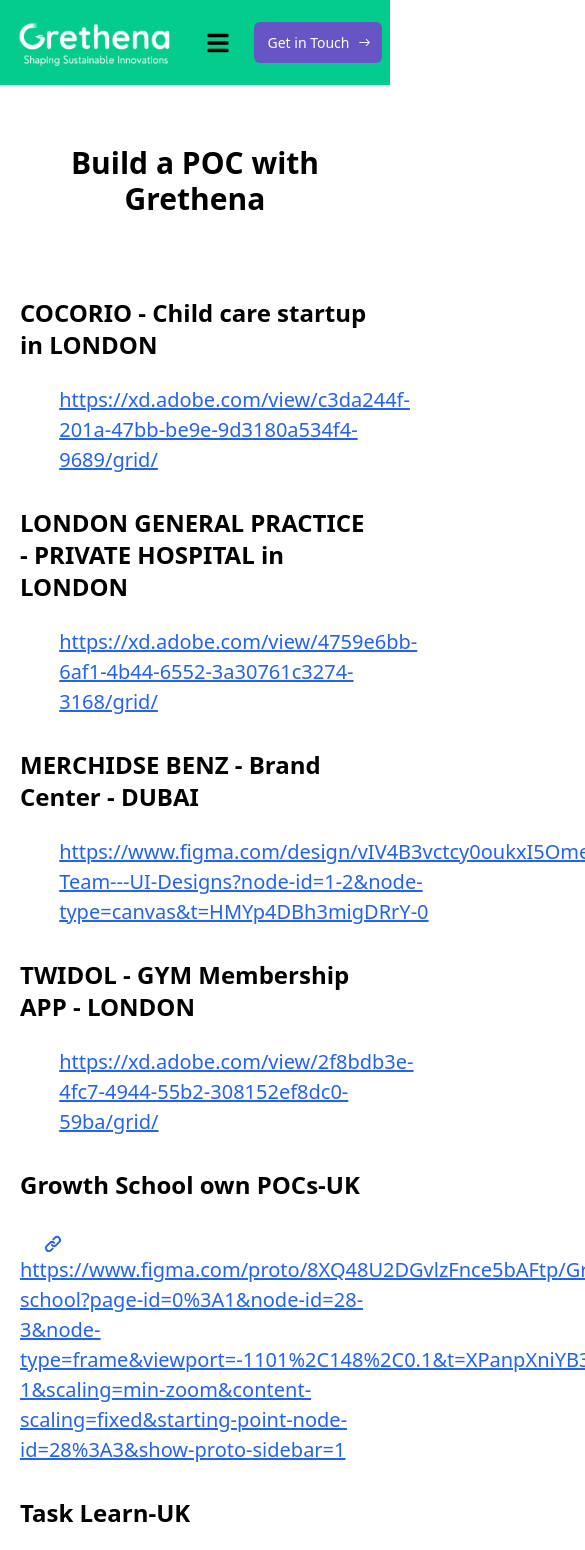
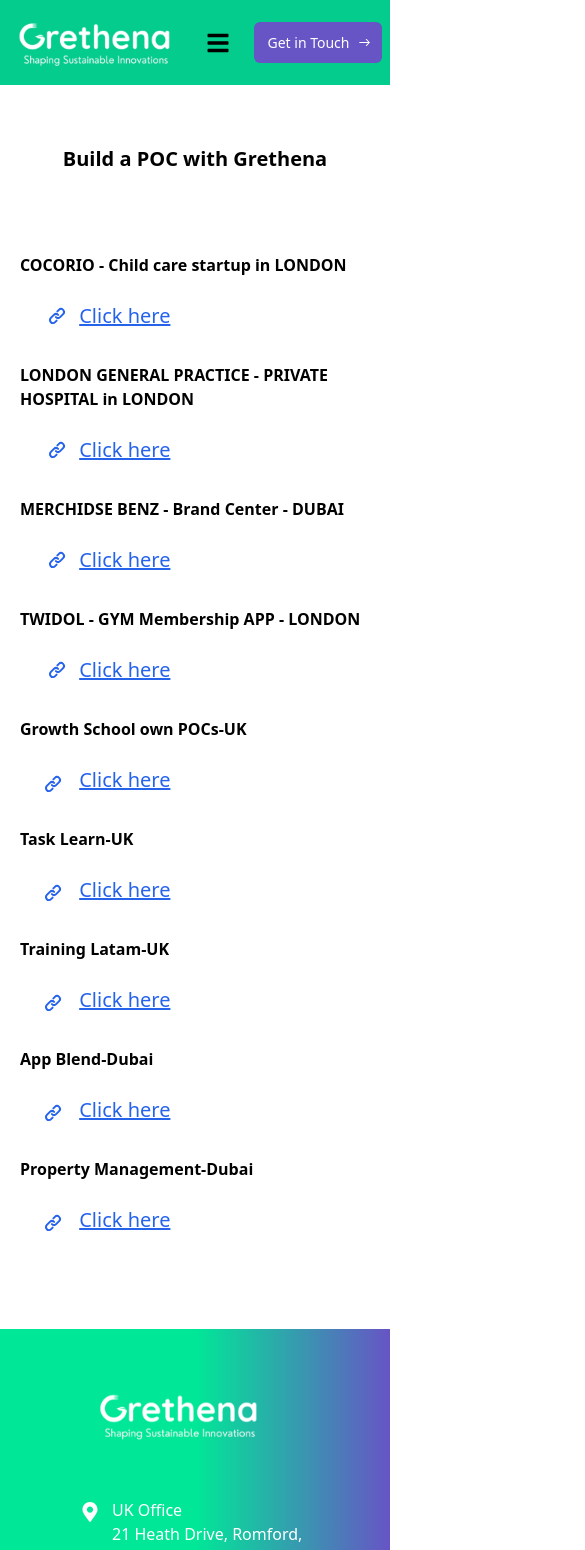
Before and after one commit to Ajithkumar-Kanagasabai/Grethena_New, a Next.js app: page /Startups/poc_case_studies in a window 390 px wide. Shown: the top 1550 px of the page, 585 px wide, since content can reach past the window. Built offline with nearby package versions, Linux system fonts and the light colour scheme.

Commit message:
link_layout

```diff
--- a/src/pages/Startups/mvp.tsx
+++ b/src/pages/Startups/mvp.tsx
@@ -13,7 +13,7 @@
     <div>
       <Header />
       <div className="min-h-[700px] px-8">
-        <div className="lg:flex  gap-x-7 items-center">
+        <div className="lg:flex gap-x-7 items-center">
           <div>
             <Image
               src={mvpImage2}
@@ -21,7 +21,7 @@
               alt="mvp"
             />
           </div>
-          <div className="w-[80%] mt-4 relative">
+          <div className="lg:w-[80%] mt-4 relative">
             <h1 className="text-3xl font-Quicksand font-semibold">
               Build an MVP in 8 Weeks with Grethena
             </h1>
@@ -31,7 +31,7 @@
               and engagement. Join a community of successful founders who have
               taken their first step with Grethena.
             </p>
-            <div className="mt-5  lg:absolute left-0 flex gap-x-2 items-center  bg-gradient-to-r from-[#FF7369] to-[#FFB06D] p-2 text-white rounded-md font-medium w-[43%] md:w-[20%] text-nowrap  ">
+            <div className="mt-5  lg:absolute left-0 flex gap-x-2 items-center  bg-gradient-to-r from-[#FF7369] to-[#FFB06D] p-2 text-white rounded-md font-medium w-[33%] md:w-[22%] lg:w-[20%]   ">
               <Link className="" href={"/Startups/mvp_case_studies"}>
                 View Case Studies
               </Link>
--- a/src/pages/Startups/mvp_case_studies.tsx
+++ b/src/pages/Startups/mvp_case_studies.tsx
@@ -9,13 +9,16 @@
   return (
     <>
       <Header />
-      <div className="p-5">
-        <h1 className="text-center text-3xl font-bold mt-10 ">
+      <div className="p-5 px-9 min-h-[700px] container">
+        <h1 className="text-center lg:text-3xl md:text-3xl text-2xl font-bold mt-10  ">
           Build a MVP with Grethena
         </h1>
         <div className="mt-20 mb-8">
-          <div className="text-2xl md:text-1xl font-bold mb-6  ">
-            <h1>Myco-Media streaming app, UAE</h1>
+
+          <div className="  ">
+            <h1 className="lg:text-2xl md:text-xl text-md font-bold mb-6">
+              Myco-Media streaming app, UAE
+            </h1>
           </div>
           <Link
             className=" underline ml-[1.7rem] flex items-center gap-x-3  text-blue-600 text-[20px] mb-2"
@@ -23,7 +26,7 @@
             target="blank"
           >
             <HiLink />
-            https://myco.io/
+            Click here
           </Link>
           <Link
             className=" underline ml-[1.7rem] flex items-center gap-x-3  text-blue-600 text-[20px] mb-2"
@@ -33,7 +36,7 @@
             target="blank"
           >
             <HiLink />
-            https://apps.apple.com/us/app/myco-powered-by-mcontent/id1603970931
+           Click here
           </Link>
           <Link
             className=" underline ml-[1.7rem] flex items-center gap-x-3  text-blue-600 text-[20px] mb-2"
@@ -43,10 +46,10 @@
             target="blank"
           >
             <HiLink />
-            https://play.google.com/store/apps/details?id=com.mcontent&hl=en&gl=US
+            Click here
           </Link>
 
-          <h2 className="text-2xl md:text-1xl font-bold mb-6 mt-8">
+          <h2 className="lg:text-2xl md:text-1xl font-bold mb-6 mt-8">
             United Kingdom Parking Control Utility App, UK
           </h2>
           <Link
@@ -55,7 +58,7 @@
             target="blank"
           >
             <HiLink />
-            https://www.ukparkingcontrol.com/
+            Click here
           </Link>
           <Link
             className=" underline ml-[1.7rem] flex items-center gap-x-3  text-blue-600 text-[20px] mb-2"
@@ -63,7 +66,7 @@
             target="blank"
           >
             <HiLink />
-            https://www.ukparkingcontrol.com/iticket/
+            Click here
           </Link>
           <Link
             className=" underline ml-[1.7rem] flex items-center gap-x-3  text-blue-600 text-[20px] mb-2"
@@ -73,10 +76,10 @@
             target="blank"
           >
             <HiLink />
-            https://apps.apple.com/gb/app/iticket-space-patrol-ukpc/id969471170
+           Click here
           </Link>
 
-          <h2 className="text-2xl md:text-1xl font-bold mb-6 mt-8">
+          <h2 className="lg:text-2xl md:text-1xl font-bold mb-6 mt-8">
             Eurostar(Train company), UK
           </h2>
           <Link
@@ -87,7 +90,7 @@
             target="blank"
           >
             <HiLink />
-            https://www.eurostar.com/uk-en/travel-info/your-trip/eurostar-app
+            Click here
           </Link>
         </div>
       </div>
--- a/src/pages/Startups/poc_case_studies.tsx
+++ b/src/pages/Startups/poc_case_studies.tsx
@@ -10,11 +10,11 @@
     <>
       <Header />
       <div className="p-5">
-        <h1 className="text-center text-3xl font-bold mt-10 ">
+        <h1 className="text-center lg:text-3xl md:text-3xl text-xl  font-bold mt-10 ">
           Build a POC with Grethena
         </h1>
         <div className="mt-20  mb-32">
-          <h2 className="text-2xl md:text-1xl font-bold mb-6">
+          <h2 className="lg:text-2xl md:text-xl text-md font-bold mb-6">
             COCORIO - Child care startup in LONDON
           </h2>
           <Link
@@ -25,9 +25,9 @@
             target="blank"
           >
             <HiLink size={20} />
-            https://xd.adobe.com/view/c3da244f-201a-47bb-be9e-9d3180a534f4-9689/grid/
+            Click here
           </Link>
-          <h2 className="text-2xl md:text-1xl font-bold mb-6 mt-8">
+          <h2 className="lg:text-2xl md:text-xl text-md font-bold mb-6 mt-8">
             LONDON GENERAL PRACTICE - PRIVATE HOSPITAL in LONDON
           </h2>
           <Link
@@ -38,9 +38,9 @@
             target="blank"
           >
             <HiLink />
-            https://xd.adobe.com/view/4759e6bb-6af1-4b44-6552-3a30761c3274-3168/grid/
+            Click here
           </Link>
-          <h2 className="text-2xl md:text-1xl font-bold mb-6 mt-8 ">
+          <h2 className="lg:text-2xl md:text-xl text-md font-bold mb-6 mt-8 ">
             MERCHIDSE BENZ - Brand Center - DUBAI
           </h2>
           <Link
@@ -51,9 +51,9 @@
             target="blank"
           >
             <HiLink />
-            https://www.figma.com/design/vIV4B3vctcy0oukxI5Ome8/Grethena-Team---UI-Designs?node-id=1-2&node-type=canvas&t=HMYp4DBh3migDRrY-0
+            Click here
           </Link>
-          <h2 className="text-2xl md:text-1xl font-bold mb-6 mt-8">
+          <h2 className="lg:text-2xl md:text-xl text-md font-bold mb-6 mt-8">
             TWIDOL - GYM Membership APP - LONDON
           </h2>
           <Link
@@ -64,9 +64,9 @@
             target="blank"
           >
             <HiLink />
-            https://xd.adobe.com/view/2f8bdb3e-4fc7-4944-55b2-308152ef8dc0-59ba/grid/
+            Click here
           </Link>
-          <h2 className="text-2xl md:text-1xl font-bold mb-6 mt-8">
+          <h2 className="lg:text-2xl md:text-xl text-md font-bold mb-6 mt-8">
             Growth School own POCs-UK
           </h2>
           <Link
@@ -78,10 +78,10 @@
             target="blank"
           >
             <HiLink className=" absolute  top-2 left-[-2.25rem]" />
-            https://www.figma.com/proto/8XQ48U2DGvlzFnce5bAFtp/Growth-school?page-id=0%3A1&node-id=28-3&node-type=frame&viewport=-1101%2C148%2C0.1&t=XPanpXniYB36xwxi-1&scaling=min-zoom&content-scaling=fixed&starting-point-node-id=28%3A3&show-proto-sidebar=1
+            Click here
           </Link>
 
-          <h2 className="text-2xl md:text-1xl font-bold mb-6 mt-8">
+          <h2 className="lg:text-2xl md:text-xl text-md font-bold mb-6 mt-8">
             Task Learn-UK
           </h2>
           <Link
@@ -93,9 +93,9 @@
             target="blank"
           >
             <HiLink className="absolute  top-2 left-[-2.25rem]" />
-            https://www.figma.com/proto/V5VZIGzVuLlC9rw07MPJys/Task-Learn?page-id=0%3A1&node-id=873-120&node-type=canvas&viewport=-2299%2C-360%2C0.05&t=5NNdMT5ZX6mm7bHa-1&scaling=min-zoom&content-scaling=fixed&starting-point-node-id=873%3A120
+            Click here
           </Link>
-          <h2 className="text-2xl md:text-1xl font-bold mb-6 mt-8">
+          <h2 className="lg:text-2xl md:text-xl text-md font-bold mb-6 mt-8">
             Training Latam-UK
           </h2>
           <Link
@@ -107,9 +107,9 @@
             target="blank"
           >
             <HiLink className="absolute  top-2 left-[-2.25rem]" />
-            https://www.figma.com/proto/AFkymAtyPwL0fyB6m2osCb/Training-Latem?page-id=0%3A1&node-id=104-1172&node-type=canvas&viewport=633%2C403%2C0.11&t=qOdm3wme7kiiVDl9-1&scaling=min-zoom&content-scaling=fixed&starting-point-node-id=62%3A179
+            Click here
           </Link>
-          <h2 className="text-2xl md:text-1xl font-bold mb-6 mt-8">
+          <h2 className="lg:text-2xl md:text-xl text-md font-bold mb-6 mt-8">
             App Blend-Dubai
           </h2>
           <Link
@@ -120,9 +120,9 @@
             target="blank"
           >
             <HiLink className="absolute  top-2 left-[-2.25rem]" />
-            https://www.figma.com/proto/QfndtzXzEY55IyPwVMeMJC/Careem?page-id=0%3A1&node-id=77-3820&node-type=canvas&viewport=-4746%2C1281%2C0.09&t=M0jlpaKx0enThTMH-1&scaling=scale-down&content-scaling=fixed&starting-point-node-id=77%3A3816&show-proto-sidebar=1
+            Click here
           </Link>
-          <h2 className="text-2xl md:text-1xl font-bold mb-6 mt-8">
+          <h2 className="lg:text-2xl md:text-xl text-md font-bold mb-6 mt-8">
             Property Management-Dubai
           </h2>
           <Link
@@ -134,7 +134,7 @@
             target="blank"
           >
             <HiLink className="absolute  top-2 left-[-2.25rem]" />
-            https://www.figma.com/proto/jEOpuRBdejAb2TPoc4qDON/Property-management?t=OWgnofMzRjacYSIZ-1&scaling=min-zoom&content-scaling=fixed&page-id=0%3A1&node-id=1-181&starting-point-node-id=1%3A181
+            Click here
           </Link>
         </div>
       </div>
```
